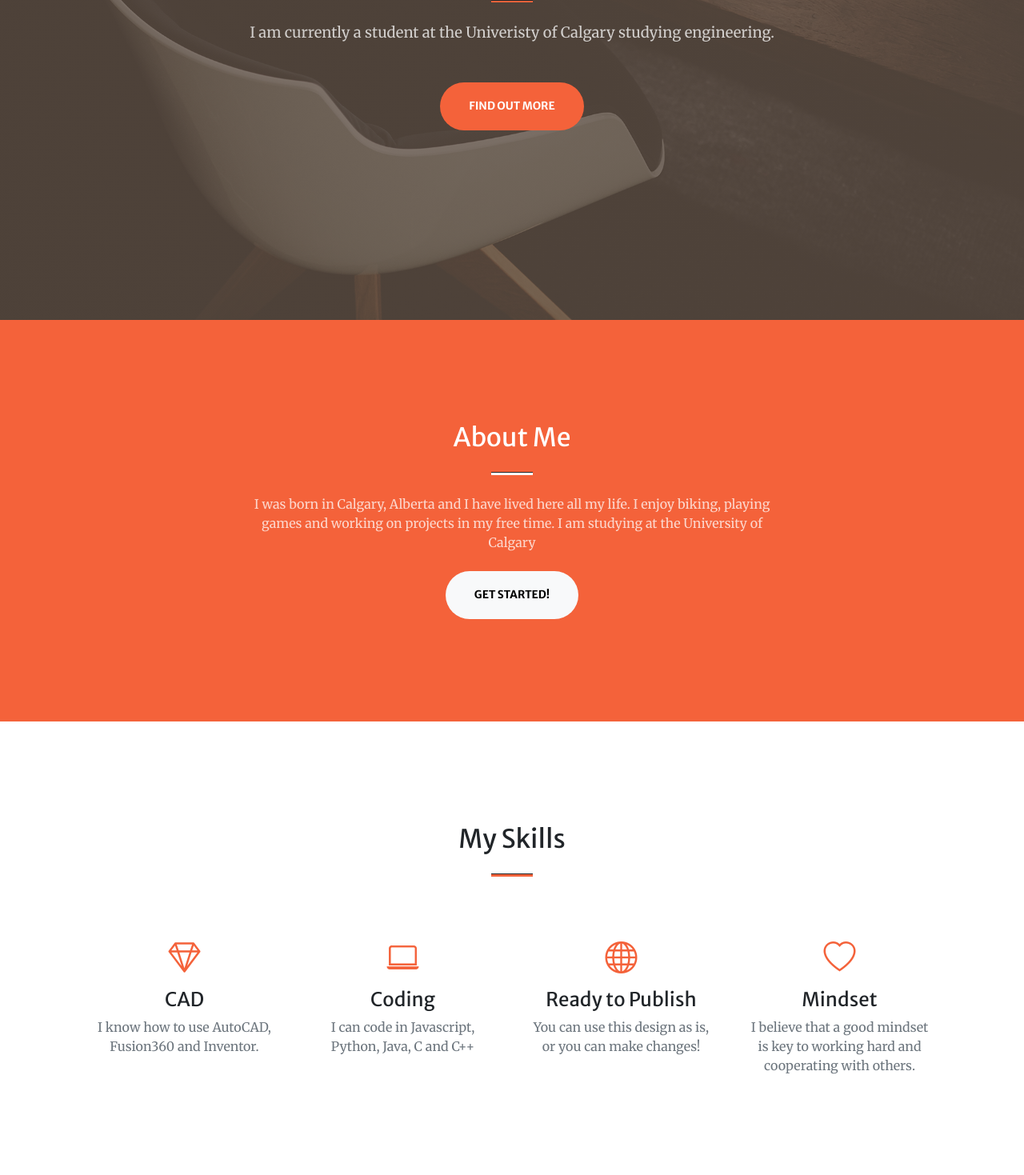
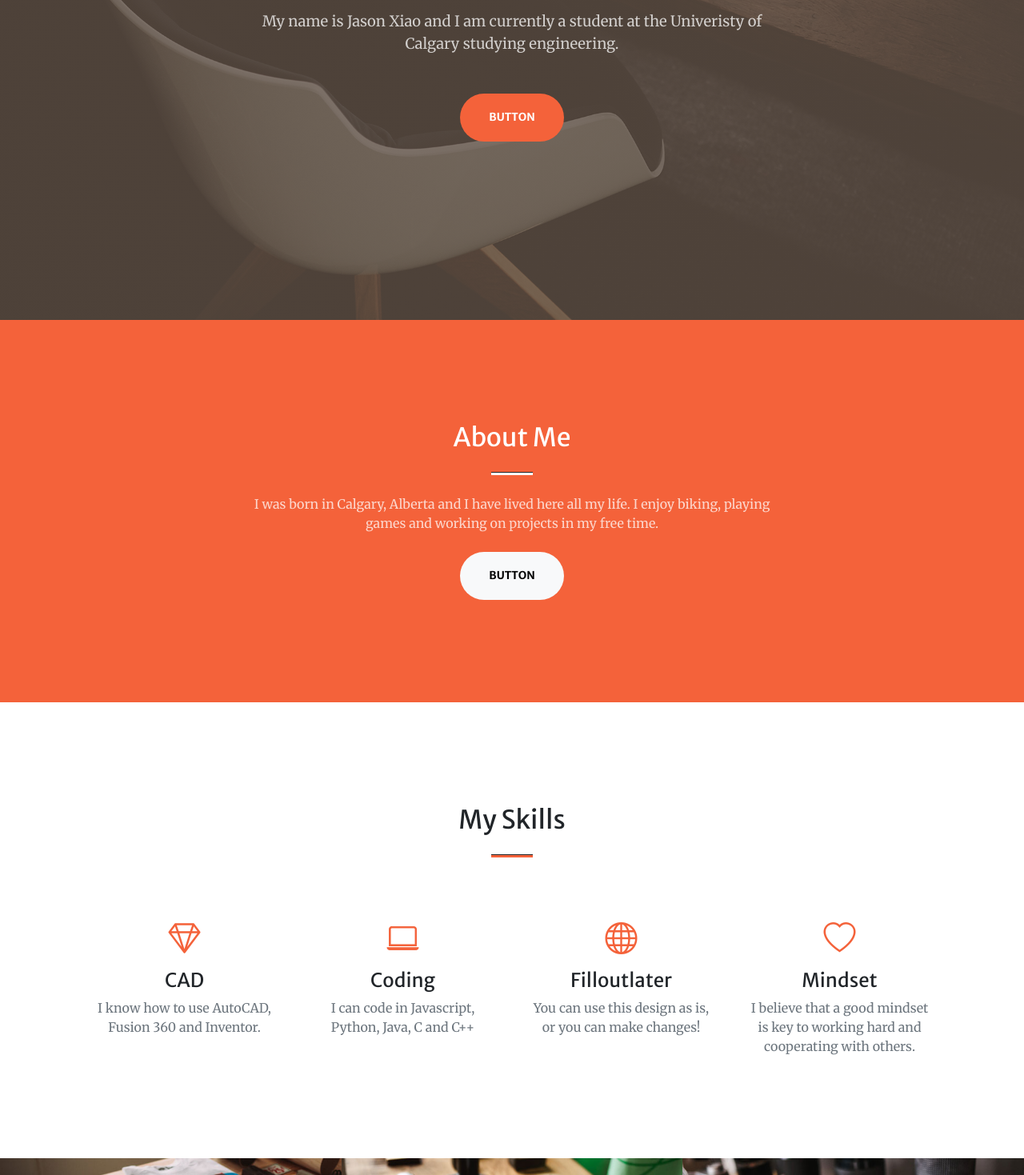
Before and after one commit to JasonXYT/jx-portfolio, a plain HTML site: page index.html in a window 1280 px wide. Shown: the part 400-1869 px from the top of the page at 80% size. Drawn offline with nearby package versions, Linux system fonts and the light colour scheme; some packages are replaced by stand-ins of ours; a script that the page names is missing.

Commit message:
edits to the text on the webpage

```diff
--- a/index.html
+++ b/index.html
@@ -43,8 +43,8 @@
                         <hr class="divider" />
                     </div>
                     <div class="col-lg-8 align-self-baseline">
-                        <p class="text-white-75 mb-5">I am currently a student at the Univeristy of Calgary studying engineering.</p>
-                        <a class="btn btn-primary btn-xl" href="#about">Find Out More</a>
+                        <p class="text-white-75 mb-5">My name is Jason Xiao and I am currently a student at the Univeristy of Calgary studying engineering.</p>
+                        <a class="btn btn-primary btn-xl" href="#about">Button</a>
                     </div>
                 </div>
             </div>
@@ -56,8 +56,8 @@
                     <div class="col-lg-8 text-center">
                         <h2 class="text-white mt-0">About Me</h2>
                         <hr class="divider divider-light" />
-                        <p class="text-white-75 mb-4">I was born in Calgary, Alberta and I have lived here all my life. I enjoy biking, playing games and working on projects in my free time. I am studying at the University of Calgary</p>
-                        <a class="btn btn-light btn-xl" href="#services">Get Started!</a>
+                        <p class="text-white-75 mb-4">I was born in Calgary, Alberta and I have lived here all my life. I enjoy biking, playing games and working on projects in my free time.</p>
+                        <a class="btn btn-light btn-xl" href="#services">Button</a>
                     </div>
                 </div>
             </div>
@@ -72,7 +72,7 @@
                         <div class="mt-5">
                             <div class="mb-2"><i class="bi-gem fs-1 text-primary"></i></div>
                             <h3 class="h4 mb-2">CAD</h3>
-                            <p class="text-muted mb-0">I know how to use AutoCAD, Fusion360 and Inventor.</p>
+                            <p class="text-muted mb-0">I know how to use AutoCAD, Fusion 360 and Inventor.</p>
                         </div>
                     </div>
                     <div class="col-lg-3 col-md-6 text-center">
@@ -85,7 +85,7 @@
                     <div class="col-lg-3 col-md-6 text-center">
                         <div class="mt-5">
                             <div class="mb-2"><i class="bi-globe fs-1 text-primary"></i></div>
-                            <h3 class="h4 mb-2">Ready to Publish</h3>
+                            <h3 class="h4 mb-2">Filloutlater</h3>
                             <p class="text-muted mb-0">You can use this design as is, or you can make changes!</p>
                         </div>
                     </div>
@@ -107,8 +107,8 @@
                         <a class="portfolio-box" href="assets/img/portfolio/fullsize/1.jpg" title="Project Name">
                             <img class="img-fluid" src="assets/img/portfolio/thumbnails/1.jpg" alt="..." />
                             <div class="portfolio-box-caption">
-                                <div class="project-category text-white-50">Category</div>
-                                <div class="project-name">Project Name</div>
+                                <div class="project-category text-white-50">CAD</div>
+                                <div class="project-name">iPad Case</div>
                             </div>
                         </a>
                     </div>
@@ -174,7 +174,7 @@
                     <div class="col-lg-8 col-xl-6 text-center">
                         <h2 class="mt-0">Let's Get In Touch!</h2>
                         <hr class="divider" />
-                        <p class="text-muted mb-5">Ready to start your next project with us? Send us a messages and we will get back to you as soon as possible!</p>
+                        <p class="text-muted mb-5">Send me a message I will get back to you as soon as possible!</p>
                     </div>
                 </div>
                 <div class="row gx-4 gx-lg-5 justify-content-center mb-5">
```
